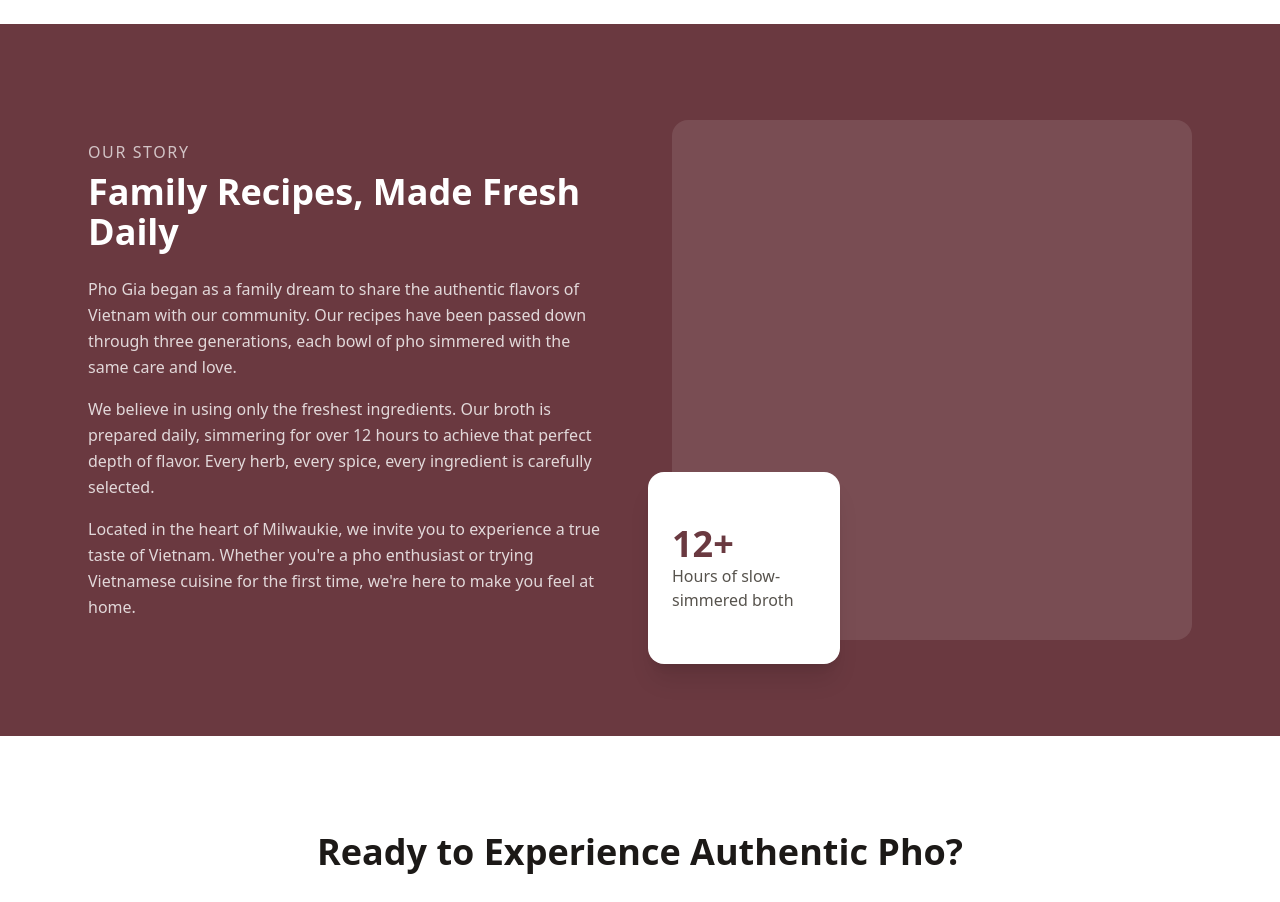
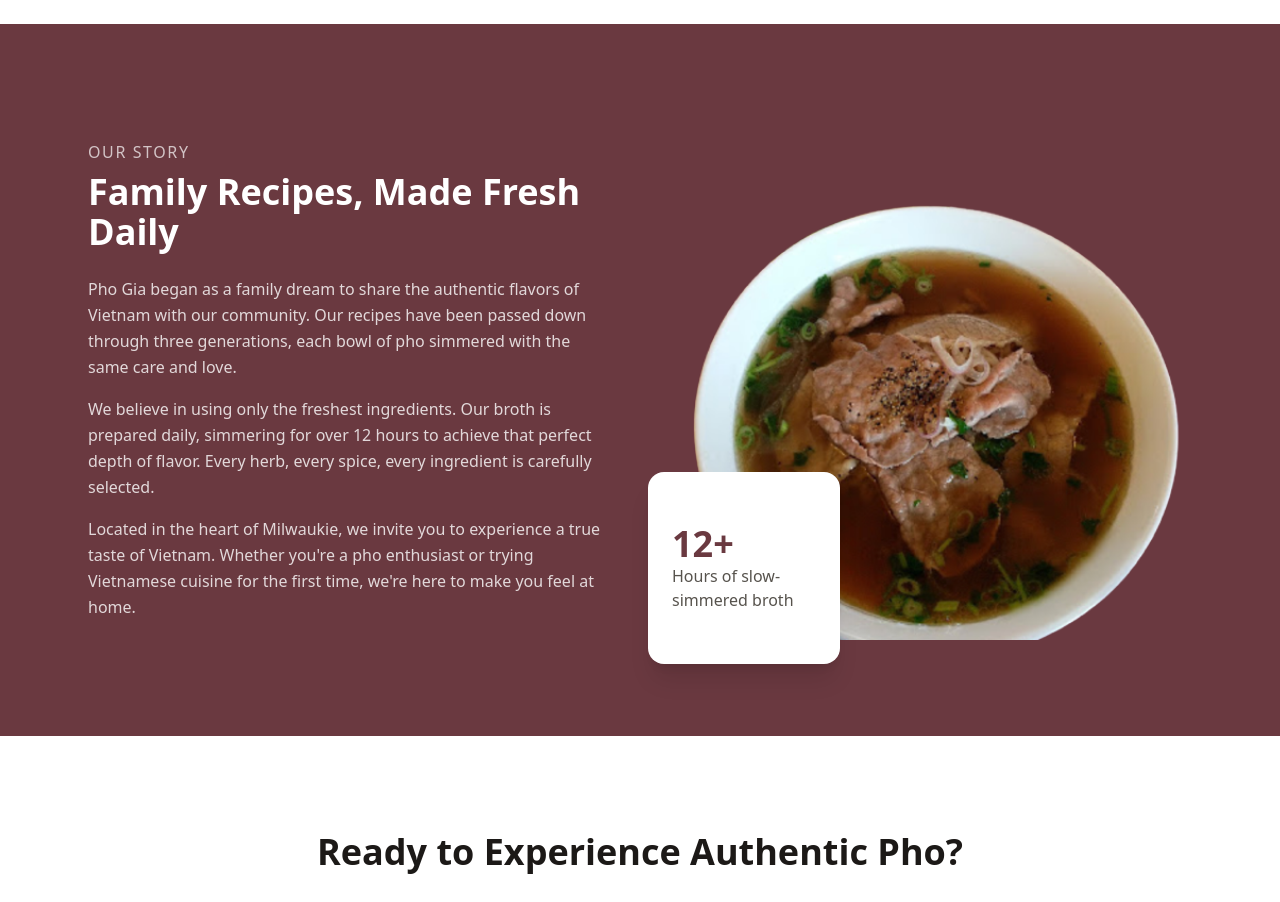
Before and after one commit to vietnguyen-dev/pho-gia, a Next.js app: page / in a window 1280 px wide. Shown: the part 1460-2362 px from the top of the page. Built offline with nearby package versions, Linux system fonts and the light colour scheme.

Commit message:
adding more images

```diff
--- a/app/page.tsx
+++ b/app/page.tsx
@@ -160,7 +160,14 @@
             </div>
 
             <div className="relative">
-              <div className="aspect-square bg-white/10 rounded-2xl" />
+              <div className="aspect-square rounded-2xl overflow-hidden">
+                <Image
+                  src="/pho-tai.png"
+                  alt="Pho"
+                  fill
+                  className="object-cover"
+                />
+              </div>
               <div className="absolute -bottom-6 -left-6 w-48 h-48 bg-white rounded-2xl shadow-xl p-6 flex flex-col justify-center">
                 <p className="text-4xl font-bold text-brand">12+</p>
                 <p className="text-stone-600">Hours of slow-simmered broth</p>
```
